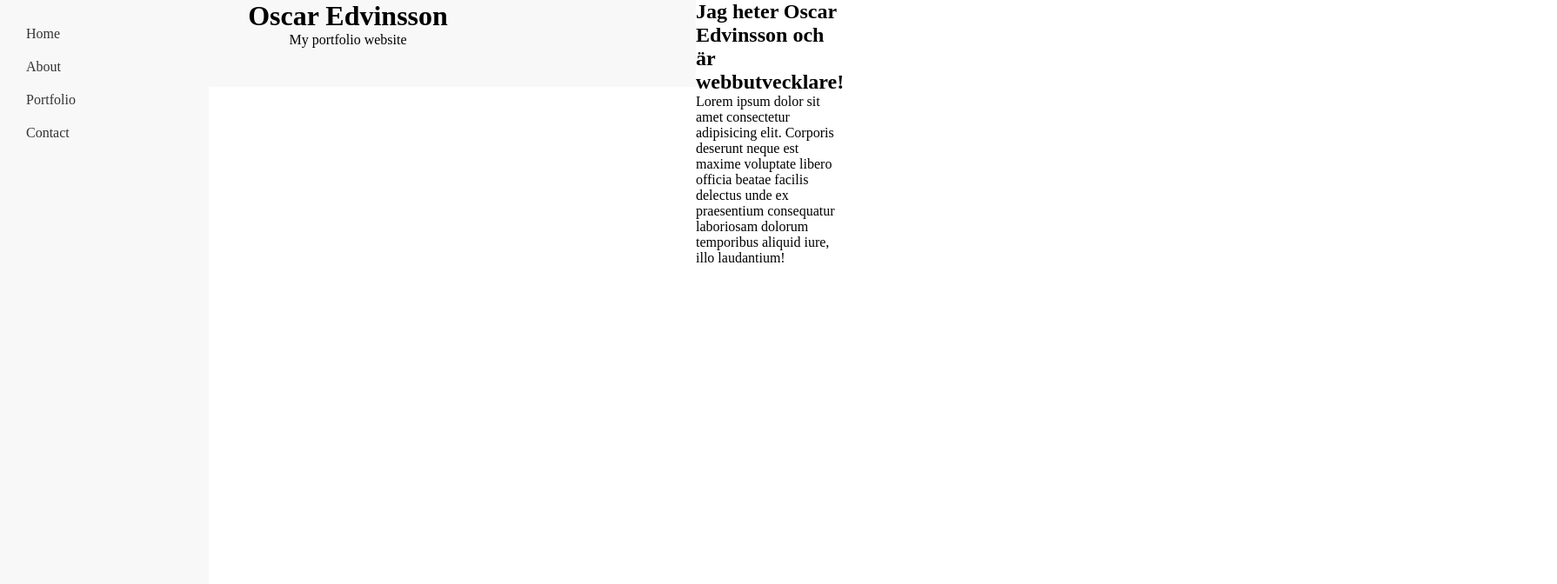
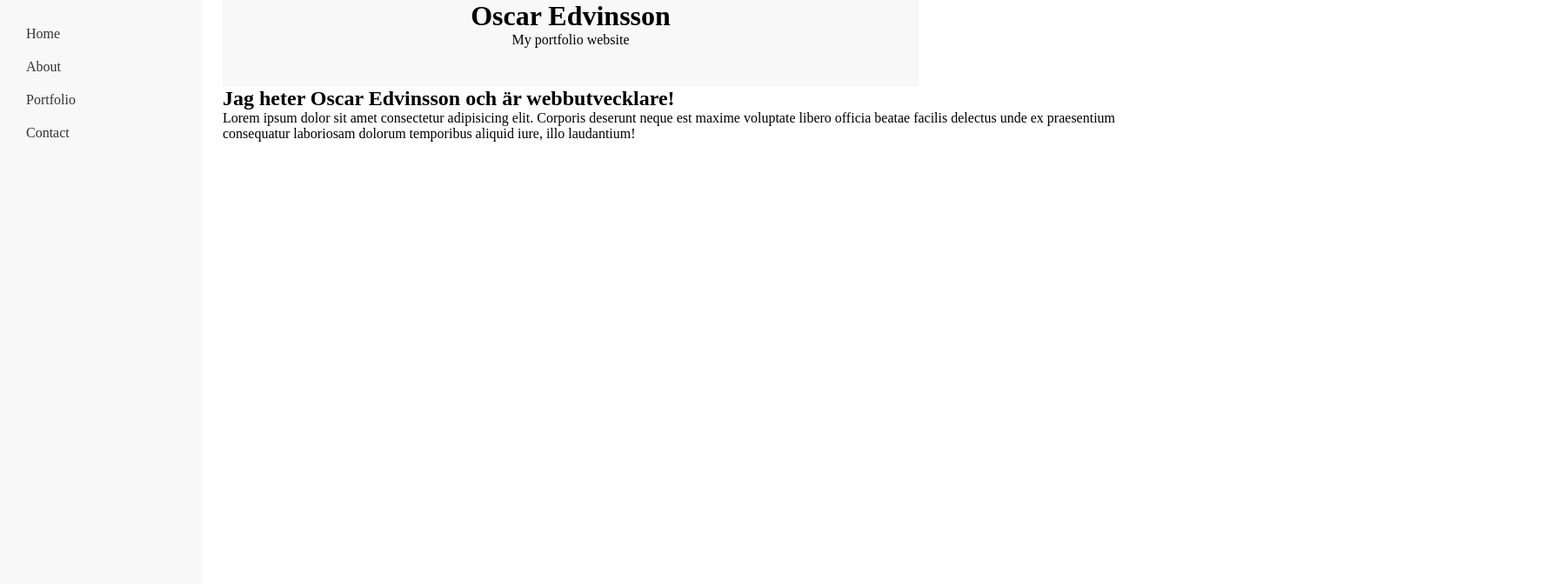
Before and after one commit to oEdvinsson/Web-page, a plain HTML site: page index.html in a window 1280 px wide. Shown: the top 672 px of the page at 87% size, 1790 px wide, since content can reach past the window. Drawn offline with Linux system fonts and the light colour scheme.

Commit message:
added work

```diff
--- a/index.css
+++ b/index.css
@@ -4,6 +4,7 @@ html, body {
     padding: 0;
     display: flex;
 }
+
 
 * {
   margin: 0;
@@ -13,7 +14,7 @@ html, body {
     position: fixed;
     left: 0;
     top: 0;
-    width: 200px;
+    width: 15%;
     background-color: #f8f8f8;
     padding: 20px;
     height: 100%;
@@ -29,6 +30,14 @@ html, body {
   .sidenav a:hover {
     background-color: #e8e8e8;
     color: #000;
+  }
+
+  .container2 {
+    display: block; /* Set the display property to flex */
+    height: 100%;
+    width: 85%;
+    left: 20%;
+    position: absolute;
   }
 
 footer {
@@ -56,8 +65,9 @@ footer {
   }
 
   .content {
-    flex: 1;
-    /* Add your content styles here */
+    flex: 1 0 auto;
+    overflow-y: auto; /* Enable vertical scrolling for content */
+    padding-right: 20px; /* Add some space to accommodate the sidebar */
   }
 
   .footer {
--- a/index.html
+++ b/index.html
@@ -19,6 +19,7 @@
             </nav>
         </aside>
     </div>
+    <div class="container2">
         <div class="header">
             <header>
                 <h1>Oscar Edvinsson</h1>
@@ -56,7 +57,6 @@
                 </nav>
         </footer>
         </div>
-
-
+    </div>
 </body>
 </html>
```
Lines whose indentation alone changed are shown as unchanged.
